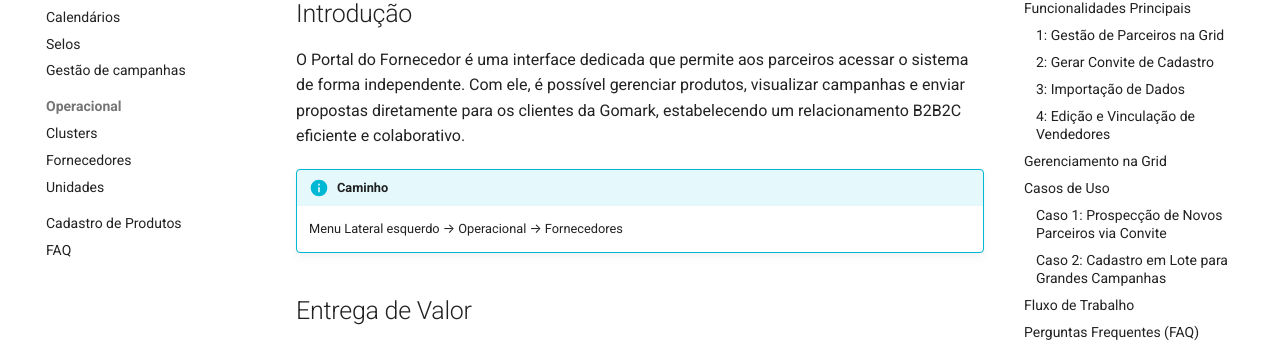
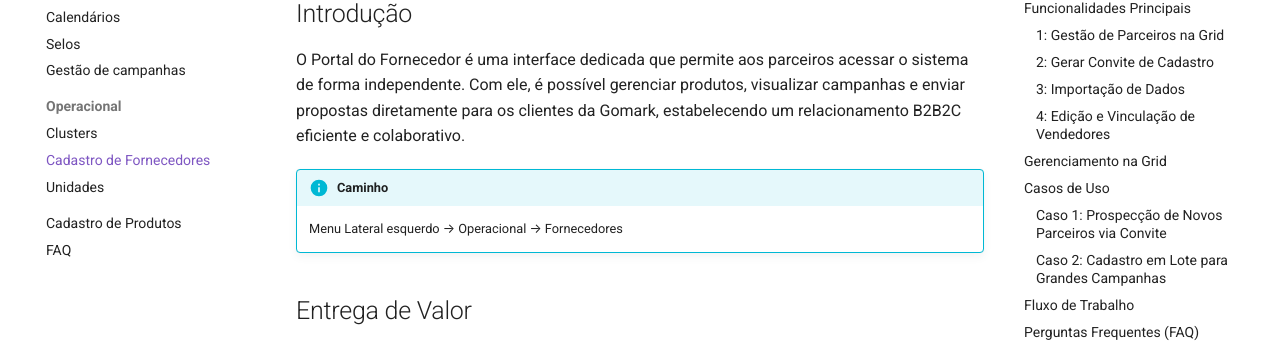
Before and after one commit to suporte552/documentacao, an MkDocs documentation site: the page built from docs/Operacional/Cadastro de Fornecedores.md, in a window 1280 px wide. Shown: the part 184-528 px from the top of the page. Built offline with MkDocs 1.6.1 and Material for MkDocs 9.7.7, drawn with Linux system fonts in a browser that asks for light colours.

Commit message:
Update mkdocs.yml

```diff
--- a/mkdocs.yml
+++ b/mkdocs.yml
@@ -35,7 +35,7 @@ nav:
       - Gestão de campanhas: Campanhas/Gestão de campanhas.md
   - Operacional:
       - Clusters: Operacional/Clusters.md
-      - Fornecedores: Operacional/Fornecedores.md
+      - Cadastro de Fornecedores: Operacional/Cadastro de Fornecedores.md
       - Unidades: Operacional/Unidades.md
   - Cadastro de Produtos: Cadastro de Produtos.md
   - FAQ: FAQ.md
```
